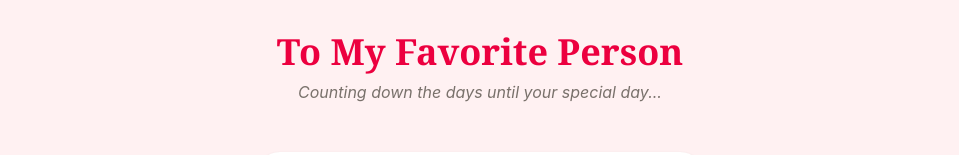
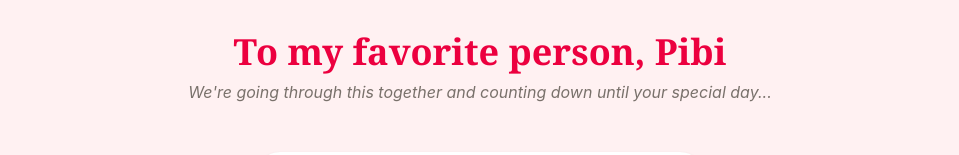
Before and after one commit to edricklimantoro/the-surprise, a React (Vite) app: page / in a window 1280 px wide. Shown: the top 155 px of the page, without its empty margins (160-1119 px from the left). Built offline with nearby package versions, Linux system fonts and the light colour scheme; no server answers; the database is empty.

Commit message:
update heading

```diff
--- a/src/App.jsx
+++ b/src/App.jsx
@@ -82,8 +82,8 @@ function App() {
     <div className="min-h-screen bg-rose-50 text-stone-800 font-sans p-8">
       {/* Header */}
       <header className="max-w-2xl mx-auto text-center mb-12">
-        <h1 className="text-4xl font-serif font-bold text-rose-600 mb-2">To My Favorite Person</h1>
-        <p className="text-stone-500 italic">Counting down the days until your special day...</p>
+        <h1 className="text-4xl font-serif font-bold text-rose-600 mb-2">To my favorite person, Pibi</h1>
+        <p className="text-stone-500 italic">We're going through this together and counting down until your special day...</p>
       </header>
 
       {/* Mood Gauge */}
```
